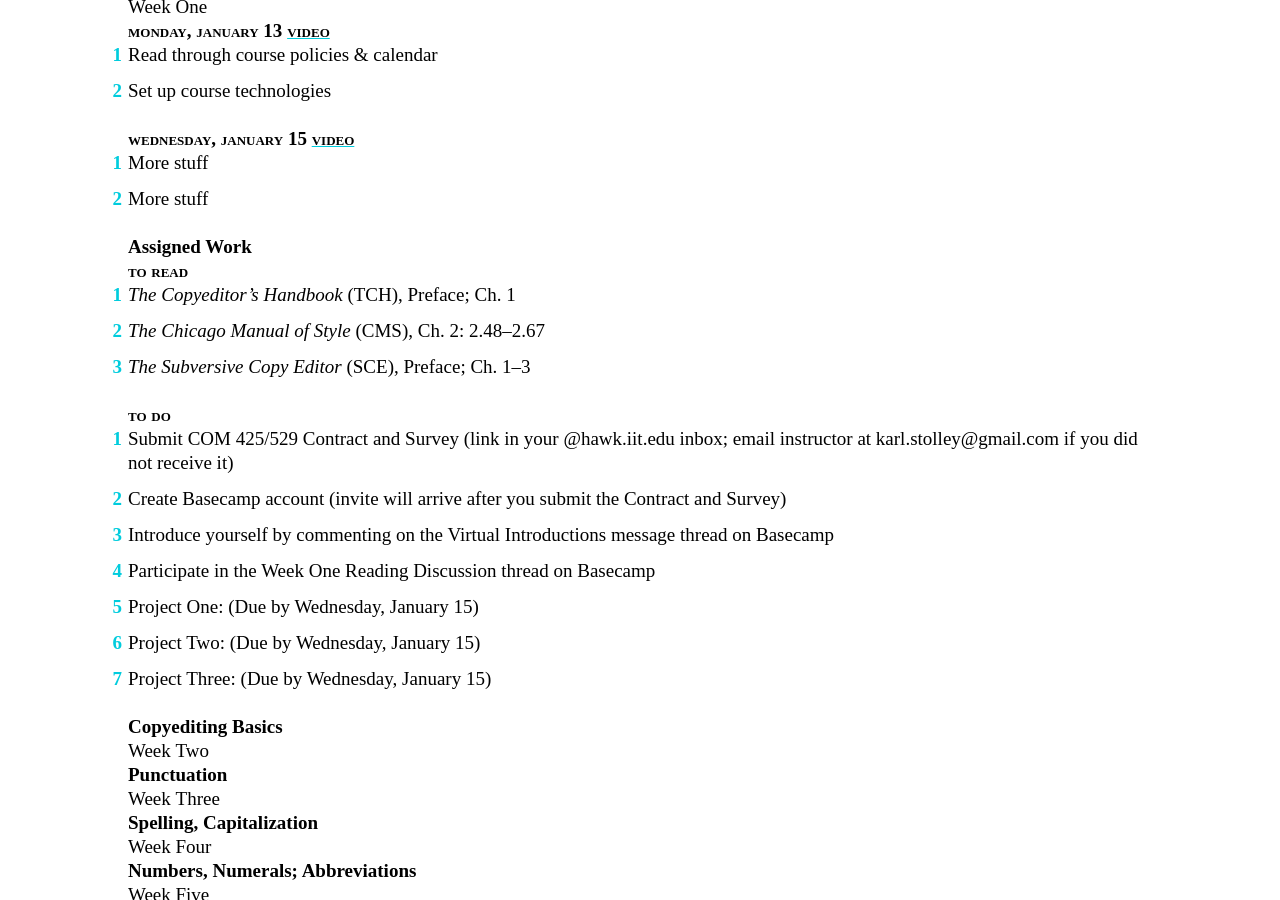
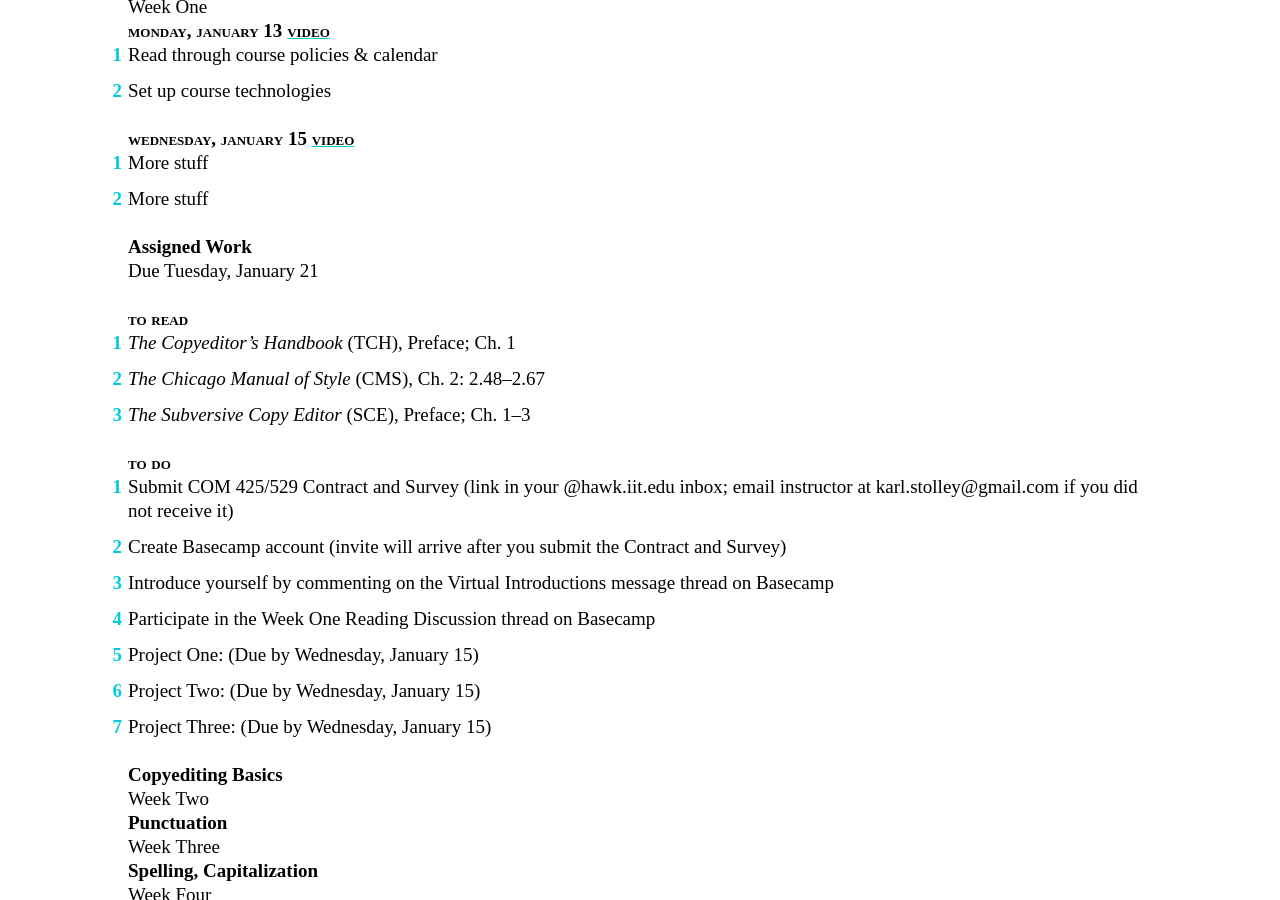
Before and after one commit to karlstolley/jekyll-theme-course, a Jekyll site: the page built from index.md, in a window 1280 px wide and 900 px high, scrolled down 397 px. Built offline with Jekyll 4.4.1, drawn with Linux system fonts in a browser that asks for light colours; some web fonts are replaced.

Commit message:
Add due date to assigned work

```diff
--- a/_layouts/calendar.html
+++ b/_layouts/calendar.html
@@ -46,6 +46,7 @@ layout: default
     <aside class="assigned">
       <header>
         <h3>Assigned Work</h3>
+        <p>Due {{ entry.expires | date: "%A, %B %e" }}</p>
       </header>
       {% if week.readings %}
       <section class="readings">
```
